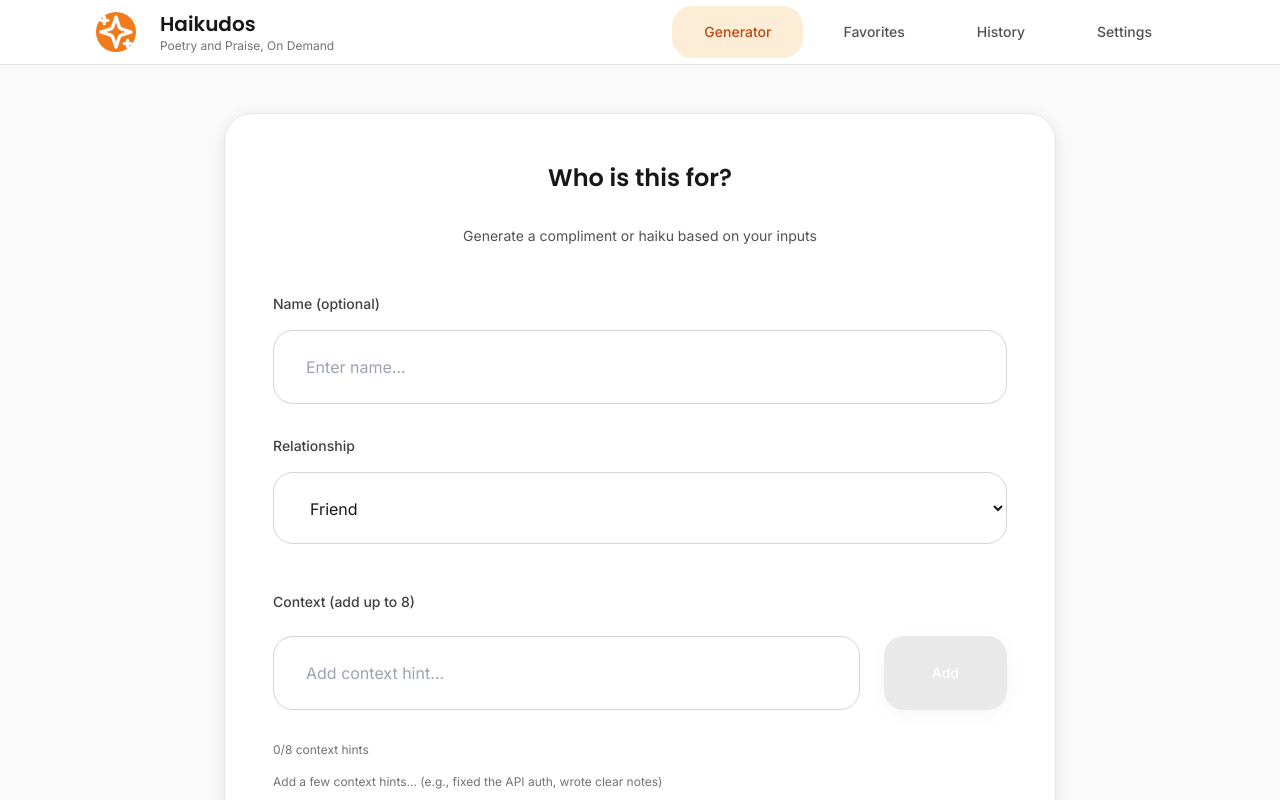
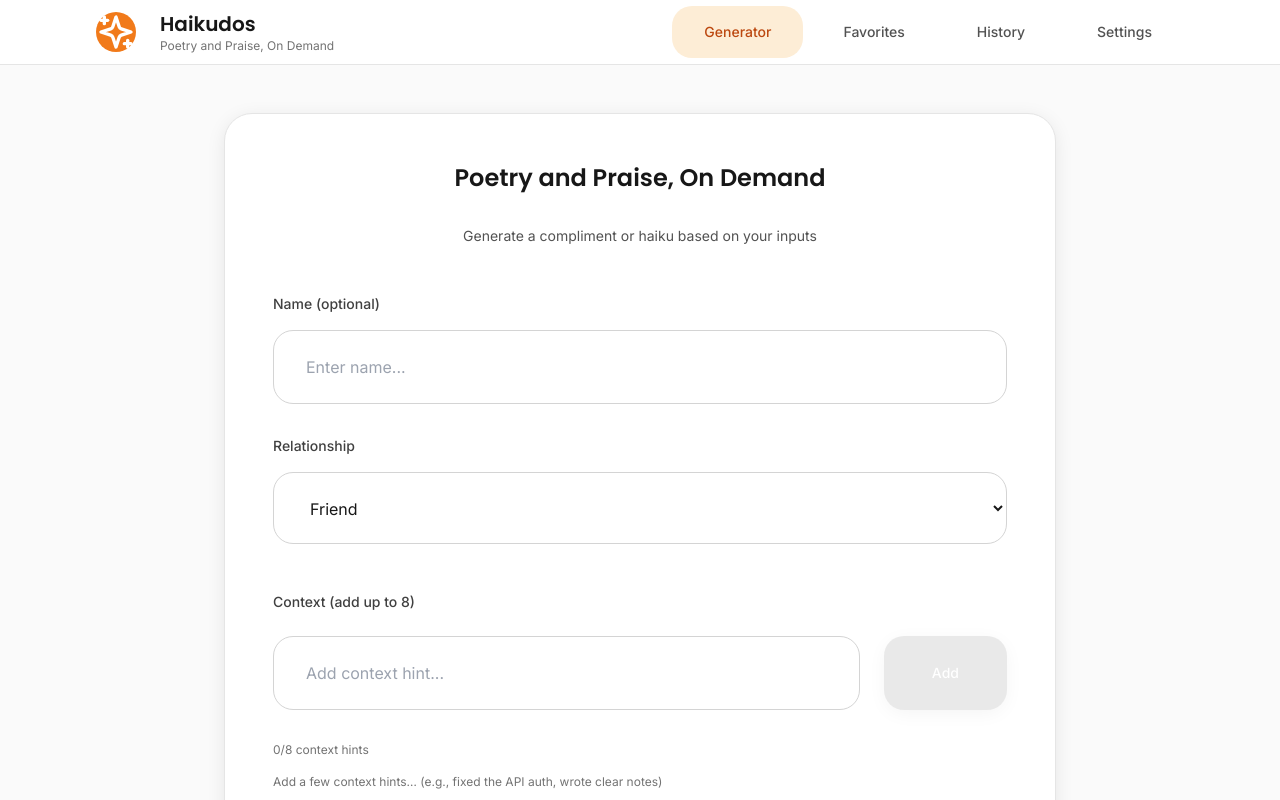
Before and after one commit to rahulrc/ai-compliment-haiku, a React (Vite) app: page / in a window 1280 px wide. Shown: the top 800 px of the page. Built offline with nearby package versions, Linux system fonts and the light colour scheme.

Commit message:
Update Generator page: Replace Who is this for? with app tagline Poetry and Praise, On Demand

```diff
--- a/src/pages/Generator.tsx
+++ b/src/pages/Generator.tsx
@@ -232,7 +232,7 @@ export default function Generator() {
         {/* Hero Card */}
         <div className="bubble-card p-6">
           <h2 className="text-2xl font-display font-semibold text-center mb-4">
-            Who is this for?
+            Poetry and Praise, On Demand
           </h2>
           <p className="text-center text-surface-600 dark:text-surface-400 mb-6 text-sm">
             Generate a compliment or haiku based on your inputs
```
